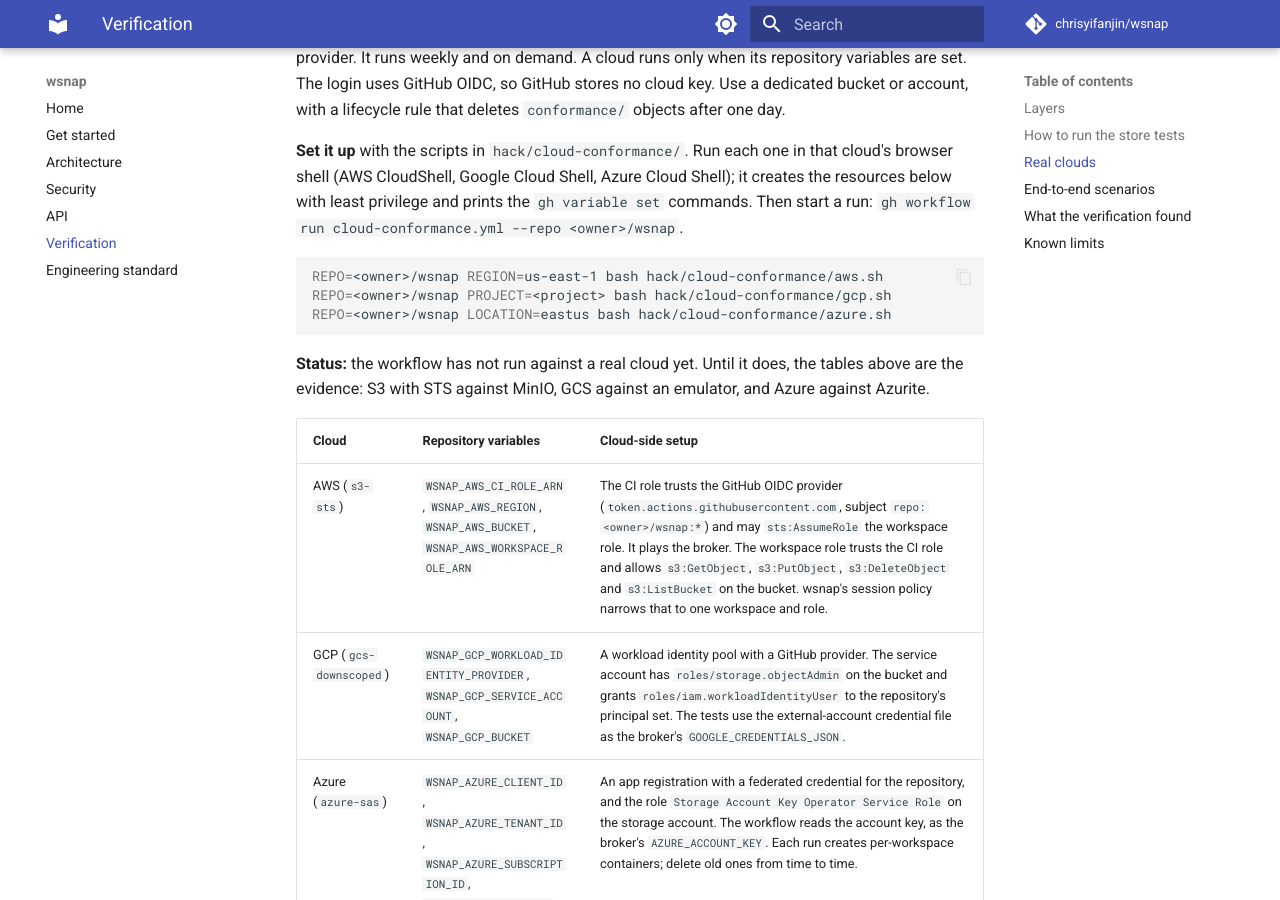
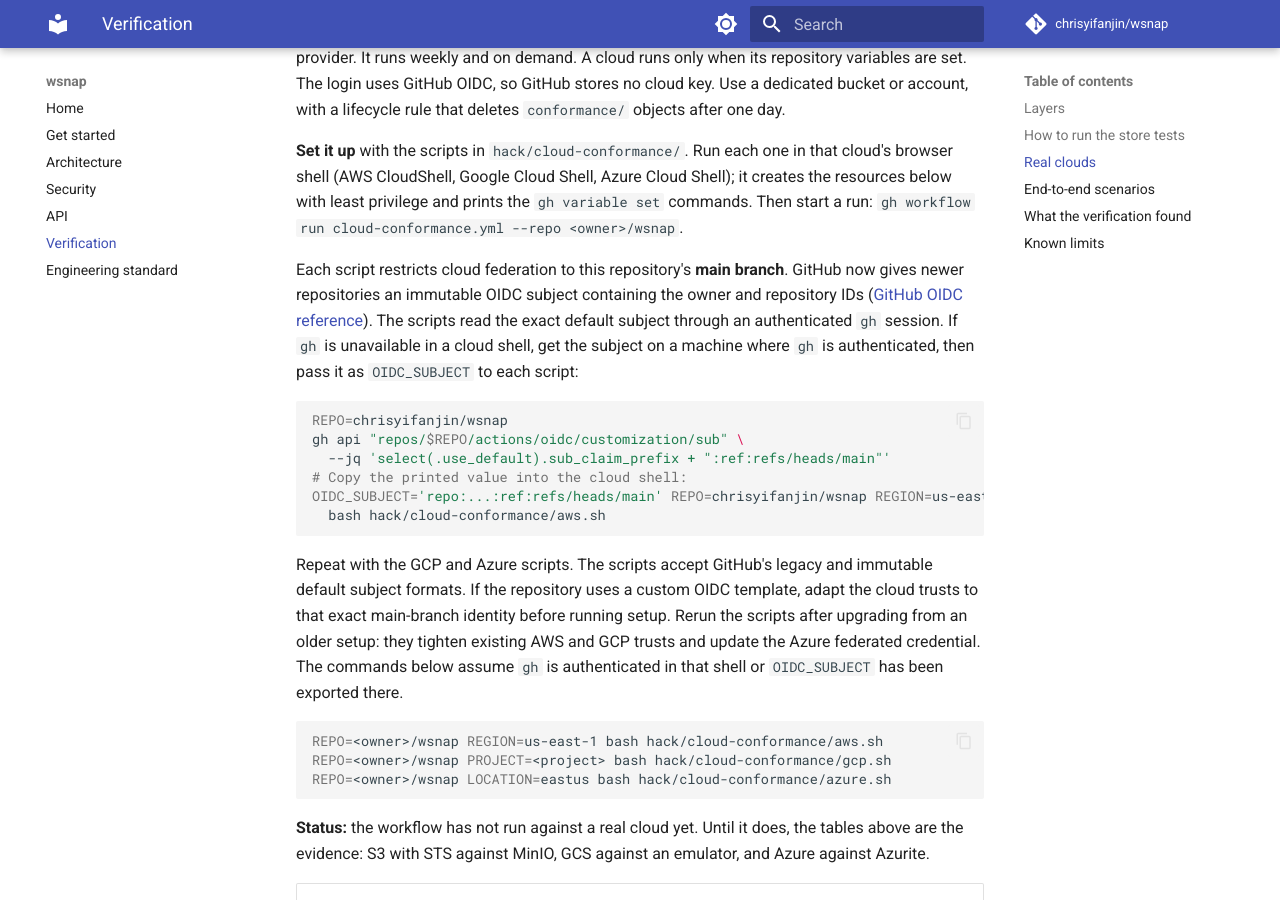
Before and after one commit to chrisyifanjin/wsnap, an MkDocs documentation site: the page built from docs/verification.md, in a window 1280 px wide and 900 px high, scrolled down 1782 px. Built offline with MkDocs 1.6.1 and Material for MkDocs 9.7.7, drawn with Linux system fonts in a browser that asks for light colours; comment, search, counter and statistics services are not loaded.

Commit message:
Scope cloud conformance OIDC trust to the main branch

````diff
--- a/docs/verification.md
+++ b/docs/verification.md
@@ -62,6 +62,31 @@ that cloud's browser shell (AWS CloudShell, Google Cloud Shell, Azure Cloud
 Shell); it creates the resources below with least privilege and prints the
 `gh variable set` commands. Then start a run:
 `gh workflow run cloud-conformance.yml --repo <owner>/wsnap`.
+
+Each script restricts cloud federation to this repository's **main branch**.
+GitHub now gives newer repositories an immutable OIDC subject containing the
+owner and repository IDs ([GitHub OIDC reference](https://docs.github.com/en/actions/reference/security/oidc)).
+The scripts read the exact default subject through an authenticated `gh`
+session. If `gh` is unavailable in a cloud shell, get the subject on a
+machine where `gh` is authenticated, then pass it as `OIDC_SUBJECT` to each
+script:
+
+```sh
+REPO=chrisyifanjin/wsnap
+gh api "repos/$REPO/actions/oidc/customization/sub" \
+  --jq 'select(.use_default).sub_claim_prefix + ":ref:refs/heads/main"'
+# Copy the printed value into the cloud shell:
+OIDC_SUBJECT='repo:...:ref:refs/heads/main' REPO=chrisyifanjin/wsnap REGION=us-east-1 \
+  bash hack/cloud-conformance/aws.sh
+```
+
+Repeat with the GCP and Azure scripts. The scripts accept GitHub's legacy
+and immutable default subject formats. If the repository uses a custom OIDC
+template, adapt the cloud trusts to that exact main-branch identity before
+running setup. Rerun the scripts after upgrading from an older setup: they
+tighten existing AWS and GCP trusts and update the Azure federated credential.
+The commands below assume `gh` is authenticated in that shell or
+`OIDC_SUBJECT` has been exported there.
 
 ```sh
 REPO=<owner>/wsnap REGION=us-east-1 bash hack/cloud-conformance/aws.sh
````
Also changed, not shown: 6 other files.
